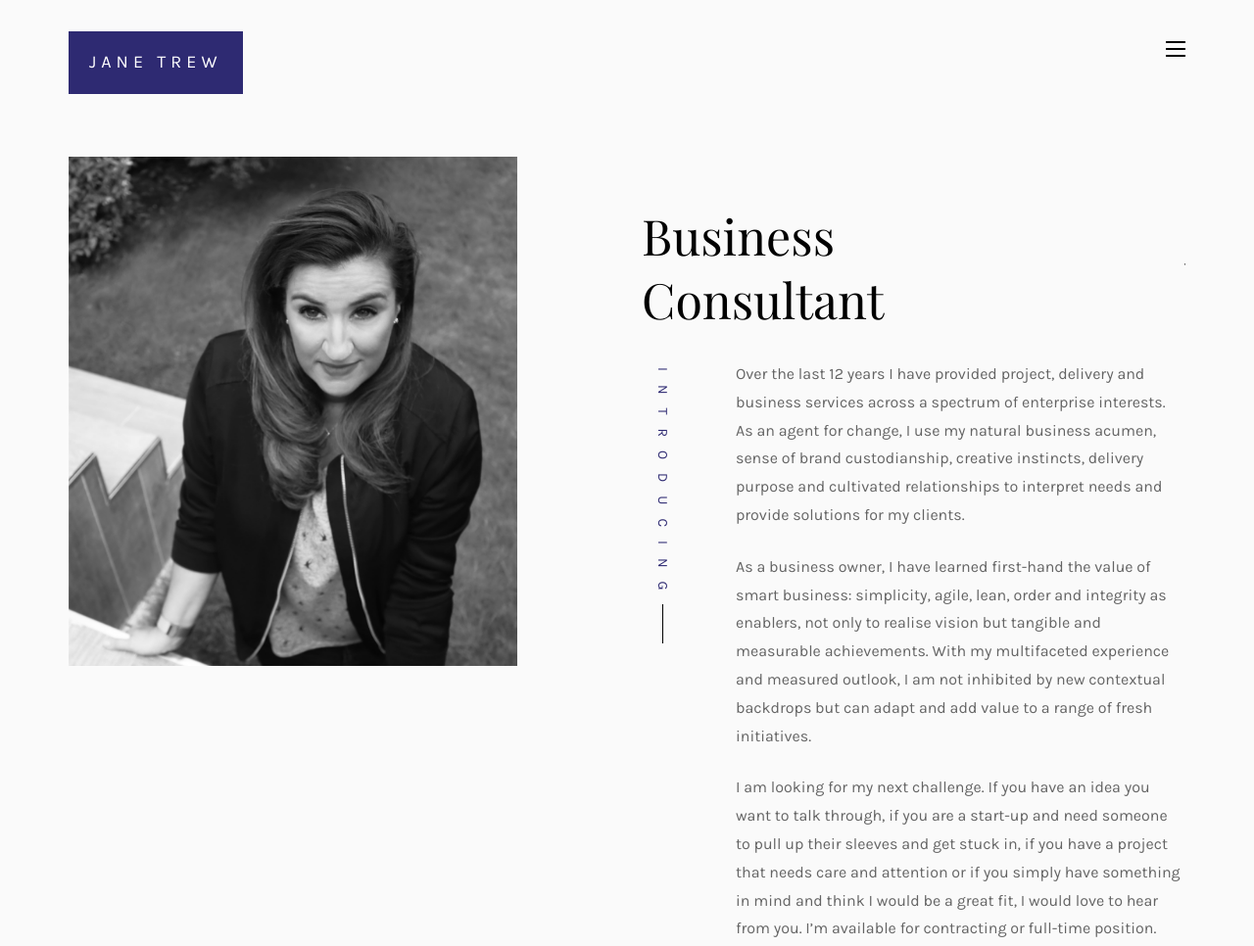
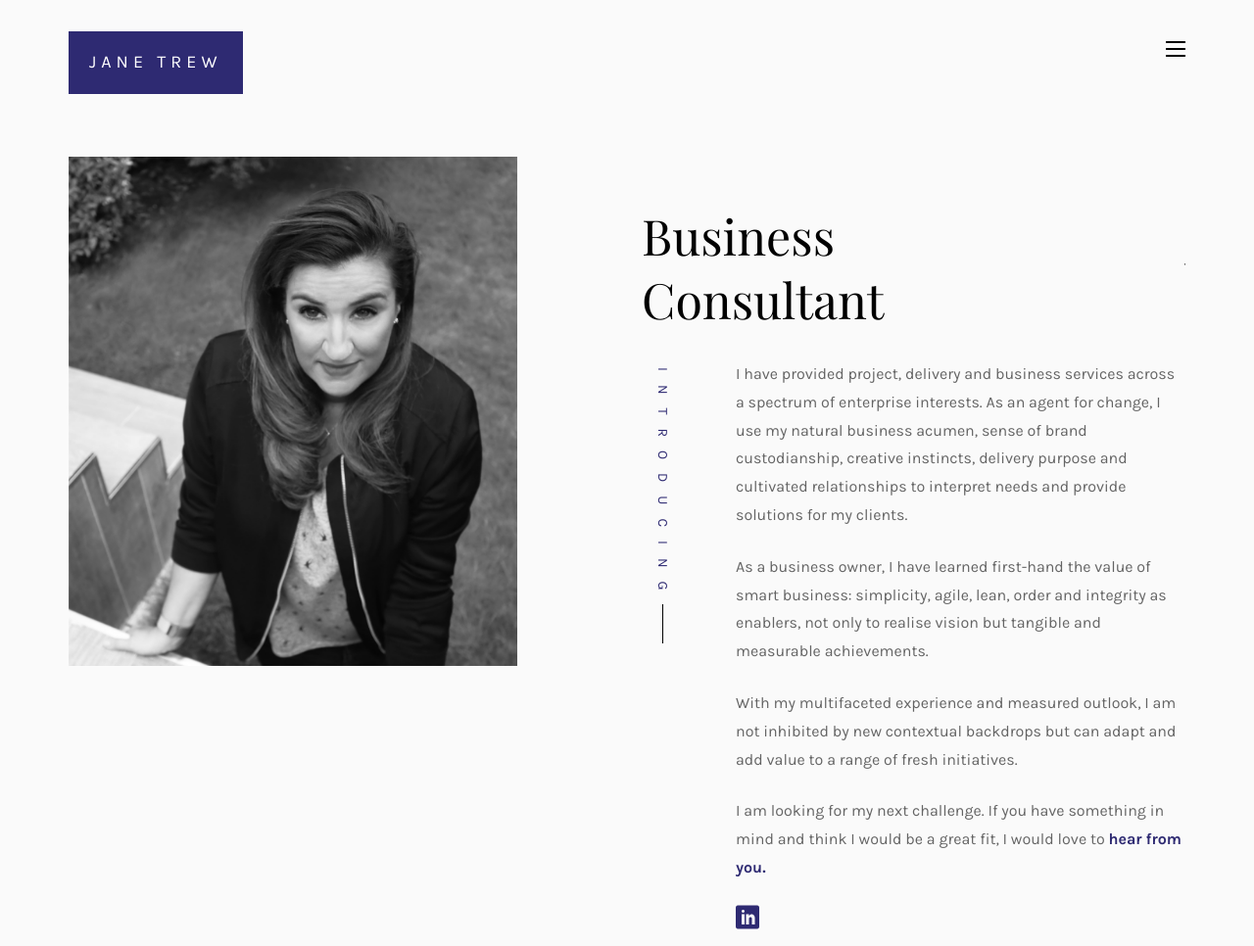
Before and after one commit to clmntnbrn/jane_trew, a website: page index.html in a window 1280 px wide. Shown: the top 966 px of the page at 98% size. Drawn offline with nearby package versions, Linux system fonts and the light colour scheme; files whose address does not match are found by name; a web font is replaced by a local one.

Commit message:
introducing

```diff
--- a/index.html
+++ b/index.html
@@ -116,10 +116,10 @@
 								<div class="rotate">
 									<h2 class="heading">Introducing</h2>
 								</div>
-								<p>Over the last 12 years I have provided project, delivery and business services across a spectrum of enterprise interests. As an agent for change, I use my natural business acumen, sense of brand custodianship, creative instincts, delivery purpose and cultivated relationships to interpret needs and provide solutions for my clients.</p>
-								<p>As a business owner, I have learned first-hand the value of smart business: simplicity, agile, lean, order and integrity as enablers, not only to realise vision but tangible and measurable achievements.
-								With my multifaceted experience and measured outlook, I am not inhibited by new contextual backdrops but can adapt and add value to a range of fresh initiatives.</p>
-								<p>I am looking for my next challenge. If you have an idea you want to talk through, if you are a start-up and need someone to pull up their sleeves and get stuck in, if you have a project that needs care and attention or if you simply have something in mind and think I would be a great fit, I would love to hear from you. I’m available for contracting or full-time position.</p>
+								<p>I have provided project, delivery and business services across a spectrum of enterprise interests. As an agent for change, I use my natural business acumen, sense of brand custodianship, creative instincts, delivery purpose and cultivated relationships to interpret needs and provide solutions for my clients.</p>
+								<p>As a business owner, I have learned first-hand the value of smart business: simplicity, agile, lean, order and integrity as enablers, not only to realise vision but tangible and measurable achievements.</p>
+								<p>With my multifaceted experience and measured outlook, I am not inhibited by new contextual backdrops but can adapt and add value to a range of fresh initiatives.</p>
+								<p>I am looking for my next challenge. If you have something in mind and think I would be a great fit, I would love to <a href="contact.html"> hear from you.</a></p>
 								<p class="colorlib-social-icons">
 									<a href="#"><i class="icon-linkedin"></i></a>
 									<!--<a href="#"><i class="icon-twitter3"></i></a>
```
